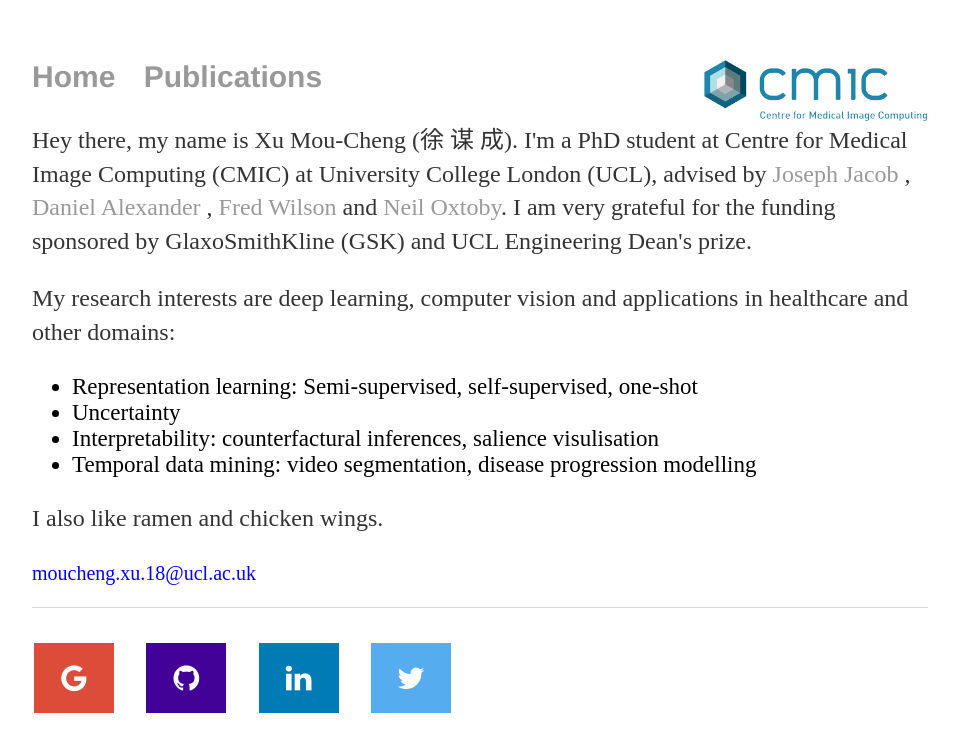
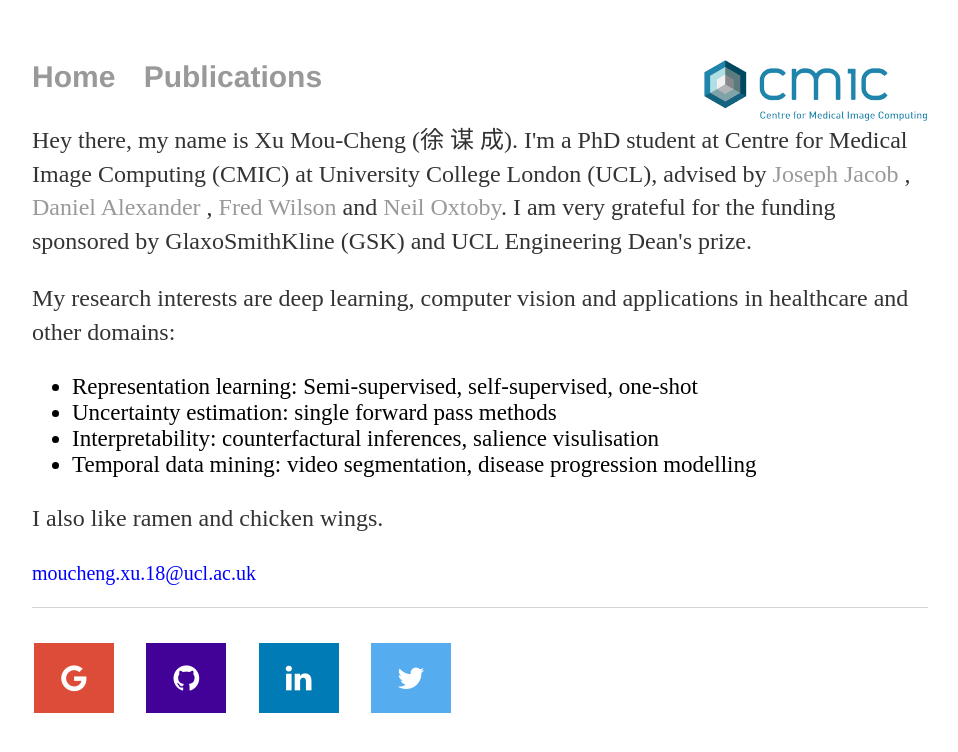
Before and after one commit to moucheng2017/mouchengxu.github.io, a Jekyll site: the page built from index.html, in a window 1280 px wide. Shown: the top 752 px of the page, without its empty margins (160-1118 px from the left). Built offline with Jekyll 4.4.1, drawn with Linux system fonts in a browser that asks for light colours.

Commit message:
Update index.html

```diff
--- a/index.html
+++ b/index.html
@@ -28,7 +28,7 @@ title: Mou-Cheng Xu
 <!-- 		<a href="https://www.ucl.ac.uk/medical-image-computing/"> -->
 		<ul>
 			<li style="font-size:23px"> Representation learning: Semi-supervised, self-supervised, one-shot </li>
-		  	<li style="font-size:23px"> Uncertainty </li>
+		  	<li style="font-size:23px"> Uncertainty estimation: single forward pass methods </li>
 			<li style="font-size:23px"> Interpretability: counterfactural inferences, salience visulisation </li>
 			<li style="font-size:23px"> Temporal data mining: video segmentation, disease progression modelling </li>
 		</ul>
```
